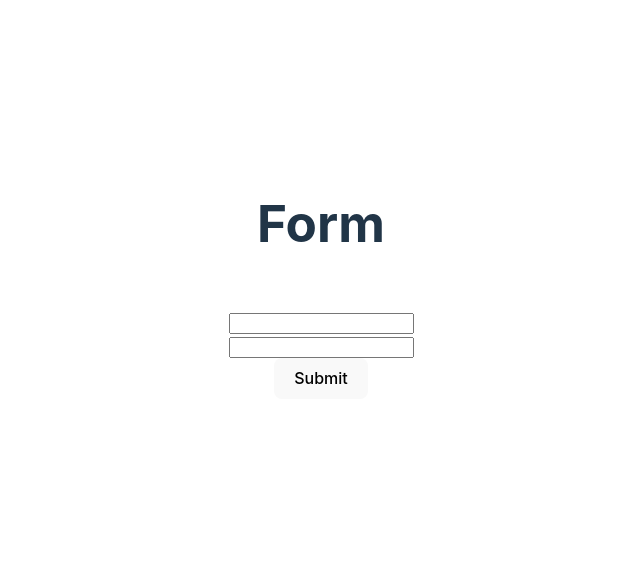
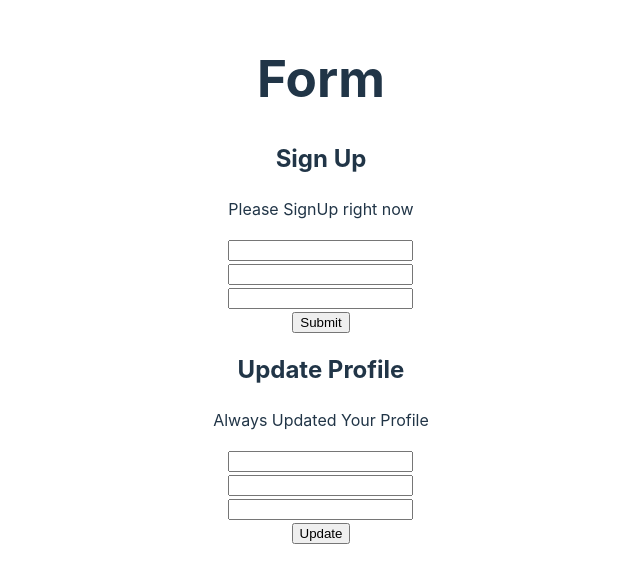
Before and after one commit to Ahammad204/form-master, a React (Vite) app: page / in a window 1280 px wide. Shown: the part 120-702 px from the top of the page, without its empty margins (319-959 px from the left). Built offline with nearby package versions, Linux system fonts and the light colour scheme.

Commit message:
Handle Reusable Form

```diff
--- a/src/App.jsx
+++ b/src/App.jsx
@@ -1,11 +1,26 @@
 
 import './App.css'
-import HookForm from './Components/HookForm/HookForm'
+import ReusableForm from './Components/ReusableForm/ReusableForm'
+// import HookForm from './Components/HookForm/HookForm'
 // import RefForm from './Components/RefForm/RefForm'
 // import SimpleForm from './Components/SimpleForm/SimpleForm'
 // import StateFulForm from './Components/StateFulForm/StateFulForm'
 
 function App() {
+
+
+  const handleSignUpSubmit = data => {
+    // e.preventDefault();
+
+
+}
+
+  const handleUpdateProfile = data => {
+
+    // e.preventDefault()
+
+
+  }
 
 
   return (
@@ -14,7 +29,23 @@ function App() {
         {/* <SimpleForm></SimpleForm> */}
         {/* <StateFulForm></StateFulForm> */}
         {/* <RefForm></RefForm> */}
-        <HookForm></HookForm>
+        {/* <HookForm></HookForm> */}
+        <ReusableForm formTitle={'Sign Up'} handleSubmit={handleSignUpSubmit}>
+
+          <div>
+            <h2>Sign Up</h2>
+            <p>Please SignUp right now</p>
+          </div>
+
+        </ReusableForm>
+        <ReusableForm formTitle={'Profile Update'} handleSubmit={handleUpdateProfile} submitButtonText='Update'>
+
+          <div>
+            <h2>Update Profile</h2>
+            <p>Always Updated Your Profile</p>
+          </div>
+
+        </ReusableForm>
     </>
   )
 }
--- /dev/null
+++ b/src/Components/ReusableForm/ReusableForm.jsx
@@ -0,0 +1,43 @@
+/* eslint-disable react/prop-types */
+
+
+const ReusableForm = ({formTitle,handleSubmit,submitButtonText='Submit',children}) => {
+
+    const handleLocalSubmit = e => {
+
+        e.preventDefault()
+        const data =  {
+
+            name:e.target.name.value,
+            email:e.target.email.value,
+            password:e.target.password.value
+
+        }
+
+        handleSubmit(data)
+
+    }
+
+    return (
+        <div>
+
+        {/* <h2>{formTitle}</h2> */}
+        {children}
+
+            <form onSubmit={handleLocalSubmit}>
+
+            <input type="text" name="name"/>
+            <br />
+            <input type="email" name="email"  />
+            <br />
+            <input type="password" name="password" />
+            <br />
+            {/* <button type="submit" value={submitButtonText}></button> */}
+            <input type="submit" value={submitButtonText} />
+
+            </form>
+        </div>
+    );
+};
+
+export default ReusableForm;
```
